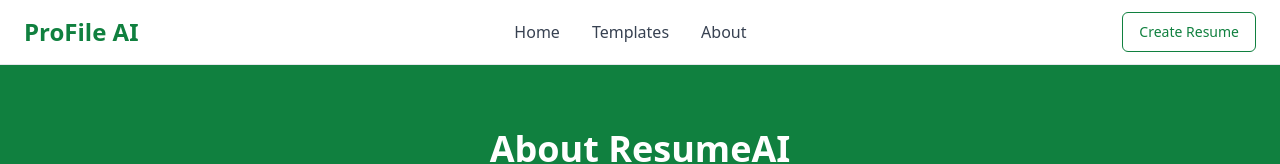
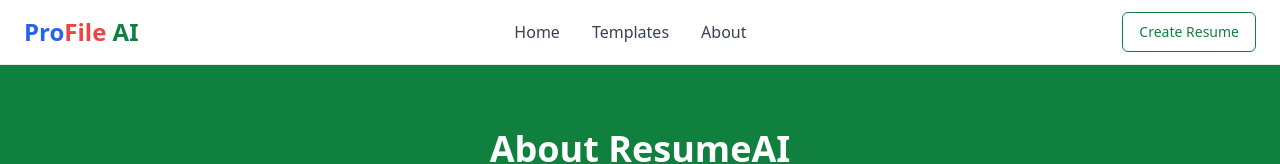
Before and after one commit to NischalKudupudi/smart-resume-creator-ai, a React (Vite) app: page /about in a window 1280 px wide. Shown: the top 164 px of the page. Built offline with nearby package versions, Linux system fonts and the light colour scheme.

Commit message:
Refactor: Multicolor logo styling
Change the logo styling to use a multicolor effect with blue and red.

```diff
--- a/src/components/Navbar.tsx
+++ b/src/components/Navbar.tsx
@@ -17,7 +17,11 @@ const Navbar = () => {
         <div className="flex items-center justify-between h-16">
           <div className="flex items-center">
             <Link to="/" className="flex items-center">
-              <span className="text-2xl font-bold text-resume-primary">ProFile AI</span>
+              <span className="text-2xl font-bold">
+                <span className="text-blue-600">Pro</span>
+                <span className="text-red-500">File</span>
+                <span className="text-resume-primary"> AI</span>
+              </span>
             </Link>
           </div>
 
```
